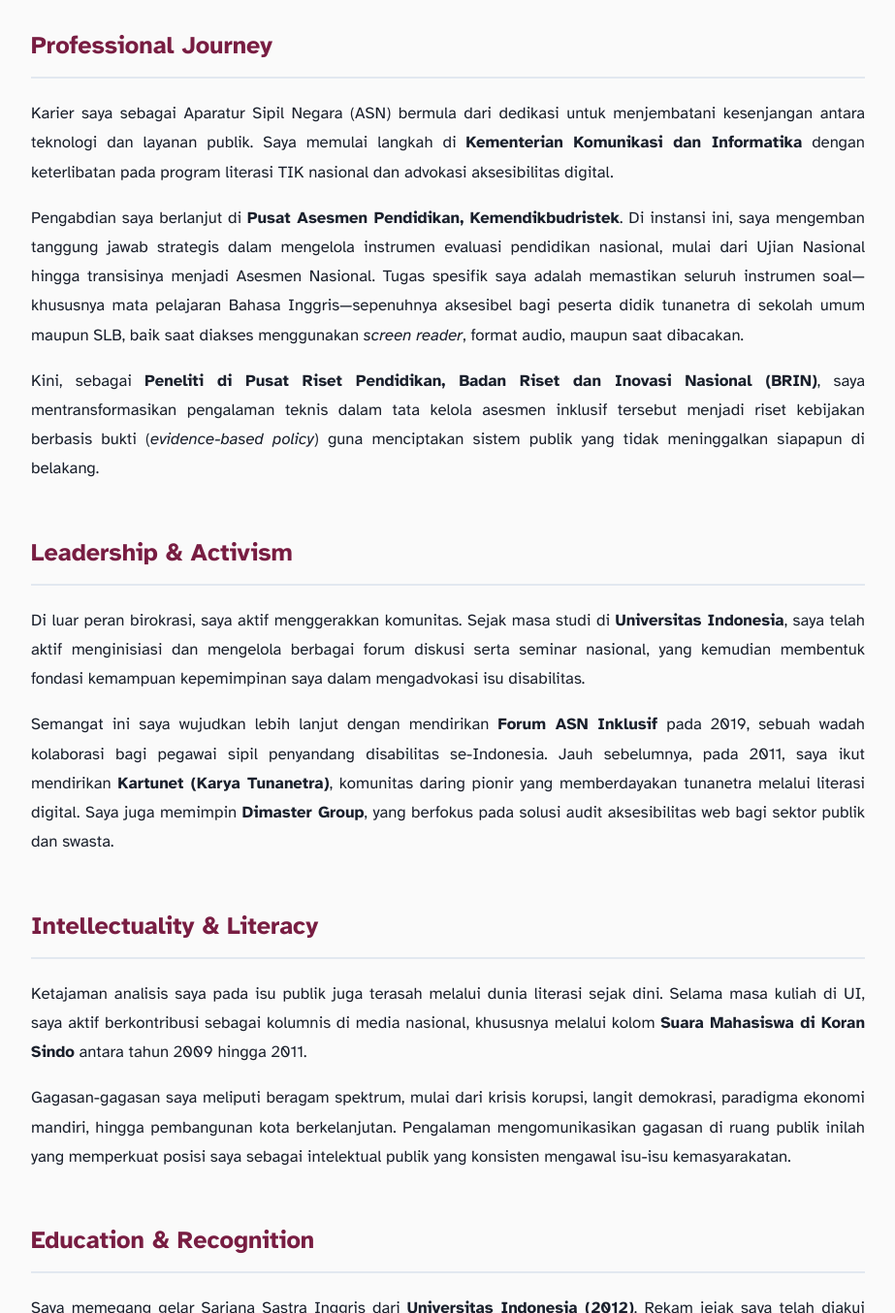
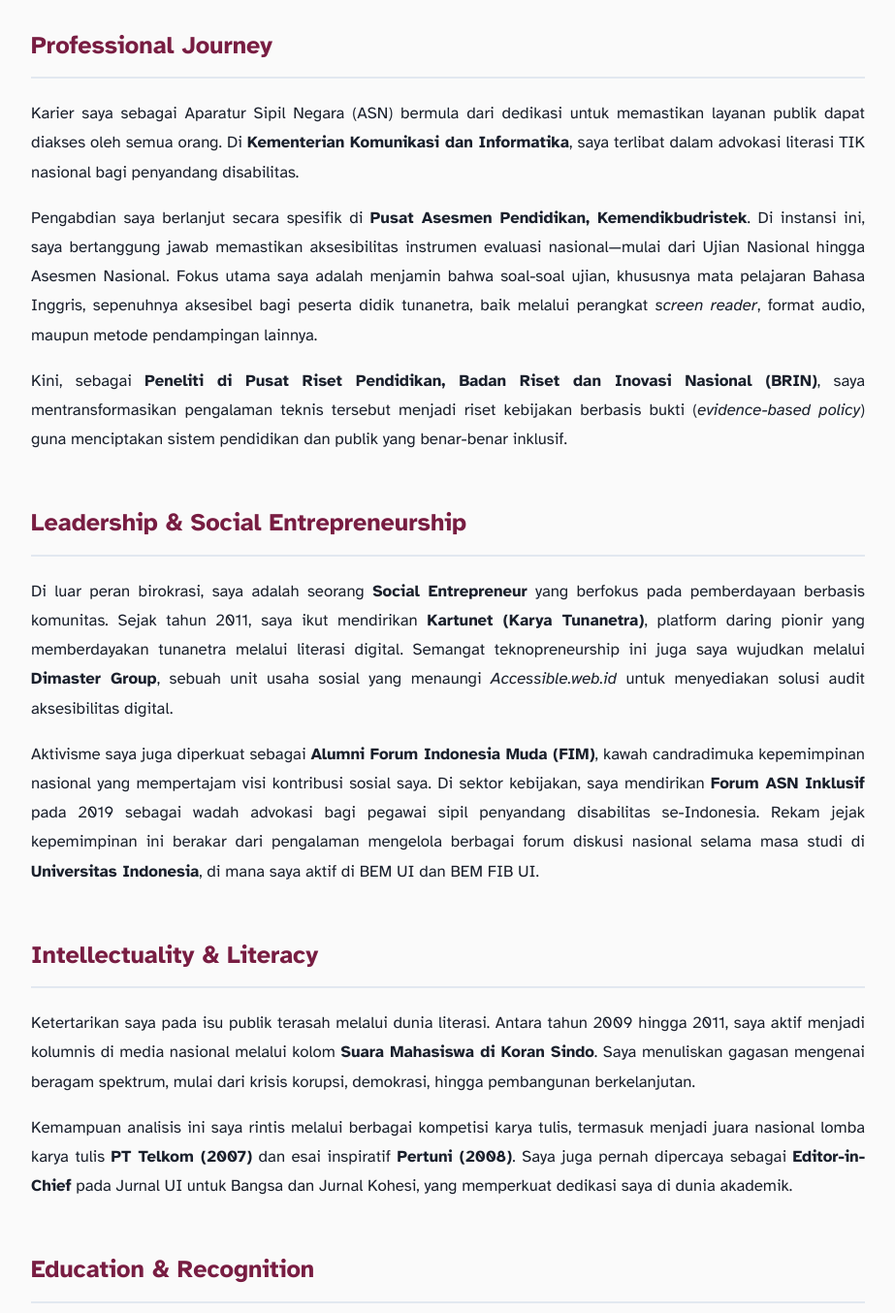
Before and after one commit to dimasmuharam/blog, a Jekyll site: the page built from about.md, in a window 1280 px wide and 1400 px high, scrolled down 685 px, cut to the strip 46-1400 px from the top of the window. Shown: the whole strip at 97% size, without its empty margins (178-1101 px from the left). Built offline with Jekyll 4.4.1, drawn with Linux system fonts in a browser that asks for light colours; some of the changed text lies outside the part shown.

Commit message:
Update about.md

```diff
--- a/about.md
+++ b/about.md
@@ -2,7 +2,7 @@
 layout: default
 title: About Me
 permalink: /about/
-description: Profil Dimas P. Muharam - Peneliti BRIN, Chevening Scholar, dan Pakar Aksesibilitas Digital.
+description: Profil Dimas P. Muharam - Peneliti BRIN, Chevening Scholar, dan Social Entrepreneur.
 ---
 
 <div class="container" style="padding-top: 40px;">
@@ -11,7 +11,7 @@
         <header style="text-align: center; margin-bottom: 3rem;">
             <h1 style="font-size: 3rem; margin-bottom: 10px;">About Me</h1>
             <p class="lead" style="font-size: 1.25rem; color: var(--primary-color); font-weight: bold;">
-                Researcher | Chevening Scholar | Inclusive Policy Advocate
+                Researcher | Chevening Scholar | Social Entrepreneur
             </p>
         </header>
 
@@ -22,10 +22,10 @@
 
             <div style="flex: 2; min-width: 300px; line-height: 1.8;">
                 <p style="font-size: 1.1rem;">
-                    Saya adalah <strong>Dimas Prasetyo Muharam</strong>, seorang peneliti kebijakan dan praktisi aksesibilitas digital yang percaya bahwa inklusivitas bukan sekadar pilihan, melainkan fondasi dari keadilan sosial.
+                    Saya adalah <strong>Dimas Prasetyo Muharam</strong>, seorang peneliti kebijakan, praktisi aksesibilitas digital, dan wirausahawan sosial yang percaya bahwa teknologi adalah jembatan utama menuju kesetaraan.
                 </p>
                 <p>
-                    Saat ini, saya sedang menempuh studi <strong>MA Social and Public Policy di University of Leeds, Inggris</strong>, sebagai penerima beasiswa penuh <strong>Chevening (2025)</strong>. Fokus akademik saya berpusat pada transformasi kebijakan negara agar lebih adaptif dan inklusif bagi seluruh lapisan masyarakat, khususnya kelompok disabilitas.
+                    Saat ini, saya menempuh studi <strong>MA Social and Public Policy di University of Leeds, Inggris</strong>, sebagai penerima beasiswa <strong>Chevening (2025)</strong>. Fokus akademik saya berpusat pada transformasi kebijakan negara agar lebih adaptif dan inklusif bagi seluruh lapisan masyarakat, khususnya kelompok disabilitas di Indonesia.
                 </p>
             </div>
         </div>
@@ -34,39 +34,39 @@
 
             <h2 style="color: var(--primary-color); border-bottom: 2px solid var(--border-color); padding-bottom: 10px;">Professional Journey</h2>
             <p>
-                Karier saya sebagai Aparatur Sipil Negara (ASN) bermula dari dedikasi untuk menjembatani kesenjangan antara teknologi dan layanan publik. Saya memulai langkah di <strong>Kementerian Komunikasi dan Informatika</strong> dengan keterlibatan pada program literasi TIK nasional dan advokasi aksesibilitas digital.
+                Karier saya sebagai Aparatur Sipil Negara (ASN) bermula dari dedikasi untuk memastikan layanan publik dapat diakses oleh semua orang. Di <strong>Kementerian Komunikasi dan Informatika</strong>, saya terlibat dalam advokasi literasi TIK nasional bagi penyandang disabilitas.
             </p>
             <p>
-                Pengabdian saya berlanjut di <strong>Pusat Asesmen Pendidikan, Kemendikbudristek</strong>. Di instansi ini, saya mengemban tanggung jawab strategis dalam mengelola instrumen evaluasi pendidikan nasional, mulai dari Ujian Nasional hingga transisinya menjadi Asesmen Nasional. Tugas spesifik saya adalah memastikan seluruh instrumen soal—khususnya mata pelajaran Bahasa Inggris—sepenuhnya aksesibel bagi peserta didik tunanetra di sekolah umum maupun SLB, baik saat diakses menggunakan <em>screen reader</em>, format audio, maupun saat dibacakan.
+                Pengabdian saya berlanjut secara spesifik di <strong>Pusat Asesmen Pendidikan, Kemendikbudristek</strong>. Di instansi ini, saya bertanggung jawab memastikan aksesibilitas instrumen evaluasi nasional—mulai dari Ujian Nasional hingga Asesmen Nasional. Fokus utama saya adalah menjamin bahwa soal-soal ujian, khususnya mata pelajaran Bahasa Inggris, sepenuhnya aksesibel bagi peserta didik tunanetra, baik melalui perangkat <em>screen reader</em>, format audio, maupun metode pendampingan lainnya.
             </p>
             <p>
-                Kini, sebagai <strong>Peneliti di Pusat Riset Pendidikan, Badan Riset dan Inovasi Nasional (BRIN)</strong>, saya mentransformasikan pengalaman teknis dalam tata kelola asesmen inklusif tersebut menjadi riset kebijakan berbasis bukti (<em>evidence-based policy</em>) guna menciptakan sistem publik yang tidak meninggalkan siapapun di belakang.
+                Kini, sebagai <strong>Peneliti di Pusat Riset Pendidikan, Badan Riset dan Inovasi Nasional (BRIN)</strong>, saya mentransformasikan pengalaman teknis tersebut menjadi riset kebijakan berbasis bukti (<em>evidence-based policy</em>) guna menciptakan sistem pendidikan dan publik yang benar-benar inklusif.
             </p>
 
-            <h2 style="color: var(--primary-color); border-bottom: 2px solid var(--border-color); padding-bottom: 10px; margin-top: 3rem;">Leadership & Activism</h2>
+            <h2 style="color: var(--primary-color); border-bottom: 2px solid var(--border-color); padding-bottom: 10px; margin-top: 3rem;">Leadership & Social Entrepreneurship</h2>
             <p>
-                Di luar peran birokrasi, saya aktif menggerakkan komunitas. Sejak masa studi di <strong>Universitas Indonesia</strong>, saya telah aktif menginisiasi dan mengelola berbagai forum diskusi serta seminar nasional, yang kemudian membentuk fondasi kemampuan kepemimpinan saya dalam mengadvokasi isu disabilitas.
+                Di luar peran birokrasi, saya adalah seorang <strong>Social Entrepreneur</strong> yang berfokus pada pemberdayaan berbasis komunitas. Sejak tahun 2011, saya ikut mendirikan <strong>Kartunet (Karya Tunanetra)</strong>, platform daring pionir yang memberdayakan tunanetra melalui literasi digital. Semangat teknopreneurship ini juga saya wujudkan melalui <strong>Dimaster Group</strong>, sebuah unit usaha sosial yang menaungi <em>Accessible.web.id</em> untuk menyediakan solusi audit aksesibilitas digital.
             </p>
             <p>
-                Semangat ini saya wujudkan lebih lanjut dengan mendirikan <strong>Forum ASN Inklusif</strong> pada 2019, sebuah wadah kolaborasi bagi pegawai sipil penyandang disabilitas se-Indonesia. Jauh sebelumnya, pada 2011, saya ikut mendirikan <strong>Kartunet (Karya Tunanetra)</strong>, komunitas daring pionir yang memberdayakan tunanetra melalui literasi digital. Saya juga memimpin <strong>Dimaster Group</strong>, yang berfokus pada solusi audit aksesibilitas web bagi sektor publik dan swasta.
+                Aktivisme saya juga diperkuat sebagai <strong>Alumni Forum Indonesia Muda (FIM)</strong>, kawah candradimuka kepemimpinan nasional yang mempertajam visi kontribusi sosial saya. Di sektor kebijakan, saya mendirikan <strong>Forum ASN Inklusif</strong> pada 2019 sebagai wadah advokasi bagi pegawai sipil penyandang disabilitas se-Indonesia. Rekam jejak kepemimpinan ini berakar dari pengalaman mengelola berbagai forum diskusi nasional selama masa studi di <strong>Universitas Indonesia</strong>, di mana saya aktif di BEM UI dan BEM FIB UI.
             </p>
 
             <h2 style="color: var(--primary-color); border-bottom: 2px solid var(--border-color); padding-bottom: 10px; margin-top: 3rem;">Intellectuality & Literacy</h2>
             <p>
-                Ketajaman analisis saya pada isu publik juga terasah melalui dunia literasi sejak dini. Selama masa kuliah di UI, saya aktif berkontribusi sebagai kolumnis di media nasional, khususnya melalui kolom <strong>Suara Mahasiswa di Koran Sindo</strong> antara tahun 2009 hingga 2011.
+                Ketertarikan saya pada isu publik terasah melalui dunia literasi. Antara tahun 2009 hingga 2011, saya aktif menjadi kolumnis di media nasional melalui kolom <strong>Suara Mahasiswa di Koran Sindo</strong>. Saya menuliskan gagasan mengenai beragam spektrum, mulai dari krisis korupsi, demokrasi, hingga pembangunan berkelanjutan.
             </p>
             <p>
-                Gagasan-gagasan saya meliputi beragam spektrum, mulai dari krisis korupsi, langit demokrasi, paradigma ekonomi mandiri, hingga pembangunan kota berkelanjutan. Pengalaman mengomunikasikan gagasan di ruang publik inilah yang memperkuat posisi saya sebagai intelektual publik yang konsisten mengawal isu-isu kemasyarakatan.
+                Kemampuan analisis ini saya rintis melalui berbagai kompetisi karya tulis, termasuk menjadi juara nasional lomba karya tulis <strong>PT Telkom (2007)</strong> dan esai inspiratif <strong>Pertuni (2008)</strong>. Saya juga pernah dipercaya sebagai <strong>Editor-in-Chief</strong> pada Jurnal UI untuk Bangsa dan Jurnal Kohesi, yang memperkuat dedikasi saya di dunia akademik.
             </p>
 
             <h2 style="color: var(--primary-color); border-bottom: 2px solid var(--border-color); padding-bottom: 10px; margin-top: 3rem;">Education & Recognition</h2>
             <p>
-                Saya memegang gelar Sarjana Sastra Inggris dari <strong>Universitas Indonesia (2012)</strong>. Rekam jejak saya telah diakui secara nasional dan internasional melalui berbagai penghargaan, di antaranya sebagai <strong>Koran Sindo Young Inspiring People (2014)</strong>, pemenang lomba karya tulis nasional <strong>PT Telkom (2007)</strong>, dan juara esai inspiratif <strong>Pertuni (2008)</strong>. Saya juga pernah terpilih sebagai <strong>Ashoka Changemaker (2017)</strong> dan penerima <strong>ALA Fellowship (2013)</strong> dari Pemerintah Australia.
+                Saya memegang gelar Sarjana Sastra Inggris dari <strong>Universitas Indonesia (2012)</strong>. Perjalanan saya telah diakui melalui berbagai penghargaan, termasuk <strong>Sindo Young Inspiring People (2014)</strong>, <strong>Ashoka Changemaker (2017)</strong>, dan <strong>ALA Fellowship (2013)</strong> dari Pemerintah Australia.
             </p>
 
-            <div style="margin-top: 4rem; padding: 40px; background: var(--card-bg); border-radius: 12px; text-align: center; border: 1px solid var(--border-color); box-shadow: inset 0 0 10px rgba(0,0,0,0.02);">
-                <h3 style="margin-top: 0;">Connect & Collaborate</h3>
-                <p>Ingin berdiskusi mengenai riset kebijakan pendidikan, audit aksesibilitas digital, atau kolaborasi lainnya?</p>
+            <div style="margin-top: 4rem; padding: 40px; background: var(--card-bg); border-radius: 12px; text-align: center; border: 1px solid var(--border-color);">
+                <h3 style="margin-top: 0;">Mari Berkolaborasi</h3>
+                <p>Ingin berdiskusi mengenai riset kebijakan inklusif atau audit aksesibilitas digital?</p>
                 <div style="display: flex; gap: 15px; justify-content: center; margin-top: 20px; flex-wrap: wrap;">
                     <a href="/speaking/" class="button-link" style="background: var(--primary-color); color: white; padding: 12px 25px; border-radius: 6px; text-decoration: none; font-weight: bold;">Speaking & Inquiries</a>
                     <a href="/media/" class="button-link" style="border: 2px solid var(--primary-color); color: var(--primary-color); padding: 10px 25px; border-radius: 6px; text-decoration: none; font-weight: bold;">Media & Press Record</a>
```
